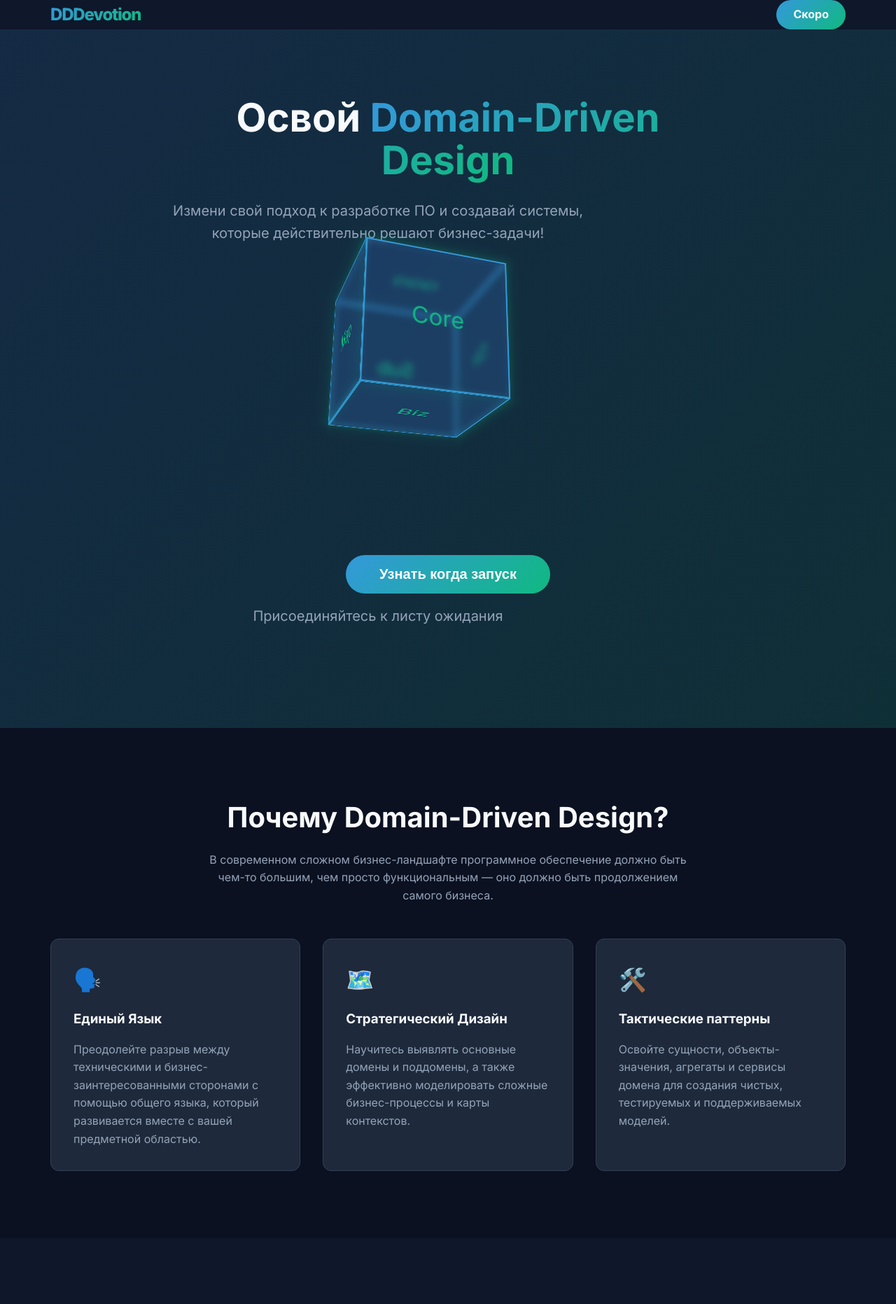
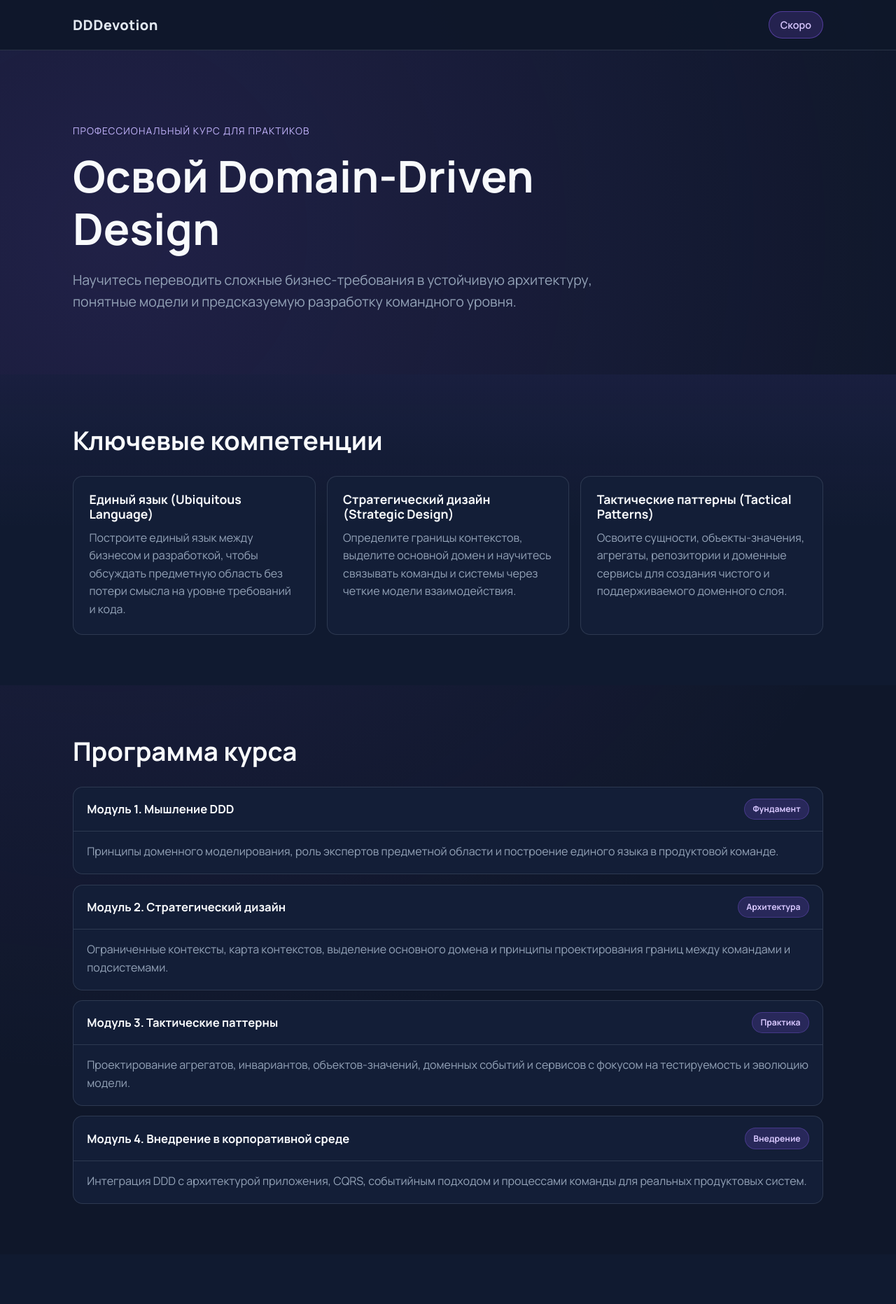
Before and after one commit to GraDea/dddcourse.github.io, a Jekyll site: the page built from index.md, in a window 1280 px wide. Shown: the top 1863 px of the page at 70% size. Built offline with Jekyll 4.4.1, drawn with Linux system fonts in a browser that asks for light colours; some of the changed text lies outside the part shown.

Commit message:
feat: refresh DDDevotion landing for GitHub Pages launch

```diff
--- a/assets/css/custom.css
+++ b/assets/css/custom.css
@@ -1,17 +1,16 @@
-/* Reset and Base Styles */
-@import url('https://fonts.googleapis.com/css2?family=Inter:wght@400;500;600;700;800&display=swap');
+@import url('https://fonts.googleapis.com/css2?family=Manrope:wght@400;500;600;700;800&display=swap');
 
 :root {
-    --bg-color: #0f172a;
-    --text-color: #e2e8f0;
-    --heading-color: #f8fafc;
-    --accent-blue: #3498db;
-    --accent-emerald: #10b981;
-    --card-bg: #1e293b;
-    --card-hover: #334155;
-    --border-color: #334155;
-    --gradient-primary: linear-gradient(135deg, var(--accent-blue), var(--accent-emerald));
-    --border-radius: 12px;
+    --bg-main: #0f172a;
+    --bg-surface: #131e37;
+    --bg-muted: #101a30;
+    --text-main: #e2e8f0;
+    --text-soft: #94a3b8;
+    --text-strong: #f8fafc;
+    --accent: #8b5cf6;
+    --accent-soft: rgba(139, 92, 246, 0.18);
+    --border: rgba(148, 163, 184, 0.2);
+    --radius: 14px;
 }
 
 * {
@@ -21,275 +20,262 @@
 }
 
 body {
-    background-color: var(--bg-color);
-    color: var(--text-color);
-    font-family: 'Inter', sans-serif;
+    background: radial-gradient(circle at 12% 12%, rgba(139, 92, 246, 0.14), transparent 45%), var(--bg-main);
+    color: var(--text-main);
+    font-family: 'Manrope', sans-serif;
     line-height: 1.6;
-    overflow-x: hidden;
 }
 
 a {
-    color: var(--accent-blue);
+    color: inherit;
     text-decoration: none;
 }
 
-a:hover {
-    color: var(--accent-emerald);
+h1,
+h2,
+h3 {
+    color: var(--text-strong);
+    line-height: 1.2;
 }
 
-h1, h2, h3, h4, h5, h6 {
-    color: var(--heading-color);
+.container {
+    width: min(1120px, 100%);
+    margin: 0 auto;
+    padding: 0 1.5rem;
+}
+
+.section-block {
+    padding: 4.5rem 0;
+}
+
+.site-header {
+    border-bottom: 1px solid var(--border);
+    background: rgba(15, 23, 42, 0.92);
+}
+
+.header-inner {
+    display: flex;
+    align-items: center;
+    justify-content: space-between;
+    padding: 1rem 1.5rem;
+}
+
+.logo {
+    font-weight: 800;
+    font-size: 1.25rem;
+    letter-spacing: 0.02em;
+}
+
+.soon-button {
+    border: 1px solid rgba(139, 92, 246, 0.45);
+    background: var(--accent-soft);
+    color: #d8c7ff;
+    border-radius: 999px;
+    padding: 0.45rem 1rem;
+    font-size: 0.9rem;
+    font-weight: 600;
+}
+
+.hero {
+    padding: 6.5rem 0 5.5rem;
+}
+
+.eyebrow {
+    color: #c4b5fd;
+    font-size: 0.86rem;
+    text-transform: uppercase;
+    letter-spacing: 0.08em;
     margin-bottom: 1rem;
+}
+
+.hero h1 {
+    font-size: clamp(2.2rem, 7vw, 3.9rem);
+    max-width: 760px;
+    margin-bottom: 1.25rem;
+}
+
+.hero-subtitle {
+    max-width: 780px;
+    color: var(--text-soft);
+    font-size: clamp(1rem, 2.1vw, 1.22rem);
+}
+
+.features {
+    background: linear-gradient(180deg, rgba(139, 92, 246, 0.07), transparent 50%), var(--bg-muted);
+}
+
+.features h2,
+.curriculum h2,
+.audience h2,
+.cta h2 {
+    margin-bottom: 1.8rem;
+    font-size: clamp(1.6rem, 3.8vw, 2.3rem);
+}
+
+.feature-grid {
+    display: grid;
+    gap: 1rem;
+    grid-template-columns: repeat(3, minmax(0, 1fr));
+}
+
+.feature-card {
+    background: var(--bg-surface);
+    border: 1px solid var(--border);
+    border-radius: var(--radius);
+    padding: 1.4rem;
+}
+
+.feature-card h3 {
+    font-size: 1.1rem;
+    margin-bottom: 0.65rem;
+}
+
+.feature-card p {
+    color: var(--text-soft);
+}
+
+.module-list {
+    display: grid;
+    gap: 0.9rem;
+}
+
+.module-card {
+    border: 1px solid var(--border);
+    border-radius: var(--radius);
+    background: var(--bg-surface);
+    overflow: hidden;
+}
+
+.module-head {
+    display: flex;
+    gap: 0.8rem;
+    justify-content: space-between;
+    align-items: center;
+    padding: 1rem 1.2rem;
+    border-bottom: 1px solid var(--border);
+}
+
+.module-head h3 {
+    font-size: 1.04rem;
+}
+
+.module-tag {
+    color: #d8c7ff;
+    background: var(--accent-soft);
+    border: 1px solid rgba(139, 92, 246, 0.3);
+    border-radius: 999px;
+    font-size: 0.76rem;
+    font-weight: 700;
+    padding: 0.28rem 0.7rem;
+    white-space: nowrap;
+}
+
+.module-body {
+    color: var(--text-soft);
+    padding: 1rem 1.2rem 1.15rem;
+}
+
+.testimonial {
+    background: var(--bg-muted);
+}
+
+.testimonial-card {
+    border: 1px solid var(--border);
+    border-left: 4px solid var(--accent);
+    background: var(--bg-surface);
+    border-radius: var(--radius);
+    padding: 1.8rem;
+}
+
+.testimonial-text {
+    font-size: 1.08rem;
+    color: #d1d9e8;
+    margin-bottom: 1rem;
+}
+
+.testimonial-author {
+    color: #c4b5fd;
     font-weight: 700;
 }
 
-/* Container */
-.container {
-    max-width: 1200px;
-    margin: 0 auto;
-    padding: 0 2rem;
+.audience-list {
+    list-style: none;
+    display: grid;
+    grid-template-columns: repeat(4, minmax(0, 1fr));
+    gap: 0.9rem;
 }
 
-/* Header/Nav */
-header {
-    padding: 2rem 0;
-    display: flex;
-    justify-content: space-between;
-    align-items: center;
-}
-
-.logo {
-    font-size: 1.5rem;
-    font-weight: 800;
-    background: var(--gradient-primary);
-    -webkit-background-clip: text;
-    -webkit-text-fill-color: transparent;
-    letter-spacing: -0.05em;
-}
-
-/* Hero Section */
-.hero {
-    display: flex;
-    flex-direction: column;
-    align-items: center;
+.audience-list li {
+    border: 1px solid var(--border);
+    background: var(--bg-surface);
+    border-radius: 999px;
     text-align: center;
-    padding: 6rem 0;
-    position: relative;
-    overflow: hidden;
-    background: linear-gradient(135deg, rgba(52, 152, 219, 0.15) 0%, rgba(16, 185, 129, 0.15) 100%);
-}
-
-.hero h1 {
-    font-size: 3.5rem;
-    line-height: 1.1;
-    margin-bottom: 1.5rem;
-    max-width: 800px;
-}
-
-.hero .highlight {
-    background: var(--gradient-primary);
-    -webkit-background-clip: text;
-    -webkit-text-fill-color: transparent;
-}
-
-.hero p {
-    font-size: 1.25rem;
-    color: #94a3b8;
-    max-width: 600px;
-    margin-bottom: 3rem;
-}
-
-/* 3D Abstract Domain Model (CSS Only) */
-.model-container {
-    position: relative;
-    width: 300px;
-    height: 300px;
-    margin: 0 auto 4rem;
-    perspective: 1000px;
-}
-
-.cube {
-    width: 100%;
-    height: 100%;
-    position: relative;
-    transform-style: preserve-3d;
-    transform: rotateX(20deg) rotateY(20deg);
-}
-
-.face {
-    position: absolute;
-    width: 200px;
-    height: 200px;
-    background: rgba(59, 130, 246, 0.1);
-    border: 2px solid var(--accent-blue);
-    display: flex;
-    align-items: center;
-    justify-content: center;
-    font-size: 2rem;
-    color: var(--accent-emerald);
-    backdrop-filter: blur(5px);
-    box-shadow: 0 0 20px rgba(16, 185, 129, 0.2);
-}
-
-.front  { transform: rotateY(0deg) translateZ(100px); }
-.back   { transform: rotateY(180deg) translateZ(100px); }
-.right  { transform: rotateY(90deg) translateZ(100px); }
-.left   { transform: rotateY(-90deg) translateZ(100px); }
-.top    { transform: rotateX(90deg) translateZ(100px); }
-.bottom { transform: rotateX(-90deg) translateZ(100px); }
-
-/* Features Grid */
-.features {
-    padding: 6rem 0;
-    background: #0b1120;
-}
-
-.features-grid {
-    display: grid;
-    grid-template-columns: repeat(auto-fit, minmax(300px, 1fr));
-    gap: 2rem;
-    margin-top: 3rem;
-}
-
-.feature-card {
-    background: var(--card-bg);
-    padding: 2rem;
-    border-radius: var(--border-radius);
-    border: 1px solid var(--border-color);
-}
-
-.feature-card:hover {
-    transform: translateY(-5px);
-    border-color: var(--accent-blue);
-    box-shadow: 0 10px 30px rgba(0, 0, 0, 0.3);
-}
-
-.feature-icon {
-    font-size: 2rem;
-    margin-bottom: 1rem;
-    color: var(--accent-emerald);
-}
-
-/* Curriculum Breakdown */
-.curriculum {
-    padding: 6rem 0;
-}
-
-.curriculum-list {
-    max-width: 800px;
-    margin: 3rem auto 0;
-}
-
-.module {
-    background: var(--card-bg);
-    border-radius: var(--border-radius);
-    margin-bottom: 1.5rem;
-    overflow: hidden;
-    border: 1px solid var(--border-color);
-}
-
-.module-header {
-    padding: 1.5rem;
-    cursor: pointer;
-    display: flex;
-    justify-content: space-between;
-    align-items: center;
+    padding: 0.62rem 0.9rem;
+    color: #dbe5f5;
     font-weight: 600;
 }
 
-.module-header:hover {
-    background: var(--card-hover);
+.cta {
+    text-align: center;
+    background: linear-gradient(180deg, transparent, rgba(139, 92, 246, 0.1));
 }
 
-.module-content {
-    padding: 0 1.5rem 1.5rem;
-    color: #94a3b8;
+.cta p {
+    max-width: 700px;
+    margin: 0 auto;
+    color: var(--text-soft);
 }
 
-.module-tag {
-    background: rgba(59, 130, 246, 0.2);
-    color: var(--accent-blue);
-    padding: 0.25rem 0.75rem;
-    border-radius: 20px;
-    font-size: 0.875rem;
+.primary-cta {
+    display: inline-block;
+    margin-top: 1.7rem;
+    background: var(--accent);
+    color: #ffffff;
+    border-radius: 999px;
+    font-weight: 700;
+    padding: 0.78rem 1.6rem;
+    border: 1px solid rgba(196, 181, 253, 0.45);
 }
 
-/* Testimonials */
-.testimonials {
-    padding: 6rem 0;
-    background: #0b1120;
-    text-align: center;
+.site-footer {
+    border-top: 1px solid var(--border);
+    padding: 2.2rem 0;
 }
 
-.testimonial-card {
-    background: var(--card-bg);
-    padding: 3rem;
-    border-radius: var(--border-radius);
-    max-width: 800px;
-    margin: 0 auto;
-    position: relative;
-    border: 1px solid var(--border-color);
+.footer-inner {
+    display: flex;
+    justify-content: space-between;
+    gap: 0.8rem;
+    color: #8391a8;
+    font-size: 0.9rem;
 }
 
-.testimonial-text {
-    font-size: 1.25rem;
-    font-style: italic;
-    margin-bottom: 2rem;
-    color: #cbd5e1;
+@media (max-width: 960px) {
+    .feature-grid {
+        grid-template-columns: 1fr;
+    }
+
+    .audience-list {
+        grid-template-columns: repeat(2, minmax(0, 1fr));
+    }
 }
 
-.testimonial-author {
-    font-weight: 700;
-    color: var(--accent-emerald);
-}
-
-/* Call to Action */
-.cta {
-    padding: 8rem 0;
-    text-align: center;
-    background: radial-gradient(circle at center, #1e293b 0%, #0f172a 70%);
-}
-
-.cta-button {
-    display: inline-block;
-    background: var(--gradient-primary);
-    color: white;
-    padding: 1rem 3rem;
-    border-radius: 50px;
-    font-weight: 700;
-    font-size: 1.25rem;
-    border: none;
-    cursor: pointer;
-    margin-top: 2rem;
-}
-
-.cta-button:hover {
-    transform: scale(1.05);
-    box-shadow: 0 0 30px rgba(59, 130, 246, 0.5);
-    color: white;
-}
-
-.cta-subtext {
-    margin-top: 1rem;
-    color: #64748b;
-    font-size: 0.875rem;
-}
-
-/* Footer */
-footer {
-    padding: 3rem 0;
-    text-align: center;
-    border-top: 1px solid var(--border-color);
-    color: #64748b;
-}
-
-/* Responsive */
-@media (max-width: 768px) {
-    .hero h1 {
-        font-size: 2.5rem;
+@media (max-width: 640px) {
+    .hero {
+        padding-top: 4.8rem;
     }
 
-    .model-container {
-        transform: scale(0.7);
+    .module-head {
+        flex-direction: column;
+        align-items: flex-start;
+    }
+
+    .audience-list {
+        grid-template-columns: 1fr;
+    }
+
+    .footer-inner {
+        flex-direction: column;
+        text-align: center;
     }
 }
--- a/index.md
+++ b/index.md
@@ -1,156 +1,120 @@
 ---
 layout: default
-title: Мастерство Domain-Driven Design
-subtitle: Создавай программное обеспечение, которое приносит реальную пользу бизнесу
+title: DDDevotion — курс по Domain-Driven Design
+subtitle: Освойте DDD и проектируйте системы, которые отражают бизнес-логику
 ---
 
-<header class="container">
-  <div class="logo">DDDevotion</div>
-  <a href="#" class="cta-button" style="margin-top: 0; padding: 0.5rem 1.5rem; font-size: 1rem;">Скоро</a>
+<header class="site-header">
+  <div class="container header-inner">
+    <div class="logo">DDDevotion</div>
+    <a href="#cta" class="soon-button">Скоро</a>
+  </div>
 </header>
 
 <section class="hero">
   <div class="container">
-    <h1>Освой <span class="highlight">Domain-Driven Design</span></h1>
-    <p>Измени свой подход к разработке ПО и создавай системы, которые действительно решают бизнес-задачи!</p>
-
-    <div class="model-container">
-      <div class="cube">
-        <div class="face front">Core</div>
-        <div class="face back">Sub</div>
-        <div class="face right">Ctx</div>
-        <div class="face left">Map</div>
-        <div class="face top">DDD</div>
-        <div class="face bottom">Biz</div>
-      </div>
-    </div>
-
-    <button class="cta-button">Узнать когда запуск</button>
-    <p class="cta-subtext">Присоединяйтесь к листу ожидания</p>
+    <p class="eyebrow">Профессиональный курс для практиков</p>
+    <h1>Освой Domain-Driven Design</h1>
+    <p class="hero-subtitle">Научитесь переводить сложные бизнес-требования в устойчивую архитектуру, понятные модели и предсказуемую разработку командного уровня.</p>
   </div>
 </section>
 
-<section class="features">
+<section class="features section-block">
   <div class="container">
-    <h2 style="text-align: center; font-size: 2.5rem; margin-bottom: 1rem;">Почему <span class="highlight">Domain-Driven Design?</span></h2>
-    <p style="text-align: center; color: #94a3b8; max-width: 700px; margin: 0 auto;">
-      В современном сложном бизнес-ландшафте программное обеспечение должно быть чем-то большим, чем просто функциональным — оно должно быть продолжением самого бизнеса.
-    </p>
-
-    <div class="features-grid">
-      <div class="feature-card">
-        <div class="feature-icon">🗣️</div>
-        <h3>Единый Язык</h3>
-        <p style="color: #94a3b8;">Преодолейте разрыв между техническими и бизнес-заинтересованными сторонами с помощью общего языка, который развивается вместе с вашей предметной областью.</p>
-      </div>
-
-      <div class="feature-card">
-        <div class="feature-icon">🗺️</div>
-        <h3>Стратегический Дизайн</h3>
-        <p style="color: #94a3b8;">Научитесь выявлять основные домены и поддомены, а также эффективно моделировать сложные бизнес-процессы и карты контекстов.</p>
-      </div>
-
-      <div class="feature-card">
-        <div class="feature-icon">🛠️</div>
-        <h3>Тактические паттерны</h3>
-        <p style="color: #94a3b8;">Освойте сущности, объекты-значения, агрегаты и сервисы домена для создания чистых, тестируемых и поддерживаемых моделей.</p>
-      </div>
+    <h2>Ключевые компетенции</h2>
+    <div class="feature-grid">
+      <article class="feature-card">
+        <h3>Единый язык (Ubiquitous Language)</h3>
+        <p>Построите единый язык между бизнесом и разработкой, чтобы обсуждать предметную область без потери смысла на уровне требований и кода.</p>
+      </article>
+      <article class="feature-card">
+        <h3>Стратегический дизайн (Strategic Design)</h3>
+        <p>Определите границы контекстов, выделите основной домен и научитесь связывать команды и системы через четкие модели взаимодействия.</p>
+      </article>
+      <article class="feature-card">
+        <h3>Тактические паттерны (Tactical Patterns)</h3>
+        <p>Освоите сущности, объекты-значения, агрегаты, репозитории и доменные сервисы для создания чистого и поддерживаемого доменного слоя.</p>
+      </article>
     </div>
   </div>
 </section>
 
-<section class="curriculum">
+<section class="curriculum section-block">
   <div class="container">
-    <h2 style="text-align: center; font-size: 2.5rem;">Структура Курса</h2>
-    <div class="curriculum-list">
-
-      <div class="module">
-        <div class="module-header">
-          <span>Модуль 1: Основы DDD</span>
-          <span class="module-tag">Введение</span>
+    <h2>Программа курса</h2>
+    <div class="module-list">
+      <article class="module-card">
+        <div class="module-head">
+          <h3>Модуль 1. Мышление DDD</h3>
+          <span class="module-tag">Фундамент</span>
         </div>
-        <div class="module-content">
-          <ul>
-            <li>Понимание ключевых концепций и философии DDD</li>
-            <li>Важность Единого Языка (Ubiquitous Language)</li>
-            <li>Различия стратегического и тактического дизайна</li>
-          </ul>
+        <div class="module-body">
+          Принципы доменного моделирования, роль экспертов предметной области и построение единого языка в продуктовой команде.
         </div>
-      </div>
-
-      <div class="module">
-        <div class="module-header">
-          <span>Модуль 2: Стратегический Дизайн</span>
+      </article>
+      <article class="module-card">
+        <div class="module-head">
+          <h3>Модуль 2. Стратегический дизайн</h3>
           <span class="module-tag">Архитектура</span>
         </div>
-        <div class="module-content">
-          <ul>
-            <li>Ограниченные контексты (Bounded Contexts)</li>
-            <li>Выделение основного домена (Core Domain)</li>
-            <li>Context Mapping и интеграция систем</li>
-          </ul>
+        <div class="module-body">
+          Ограниченные контексты, карта контекстов, выделение основного домена и принципы проектирования границ между командами и подсистемами.
         </div>
-      </div>
-
-      <div class="module">
-        <div class="module-header">
-          <span>Модуль 3: Тактический Дизайн</span>
-          <span class="module-tag">Код</span>
-        </div>
-        <div class="module-content">
-          <ul>
-            <li>Строительные блоки: Сущности, Value Objects, Агрегаты</li>
-            <li>Сервисы домена и Доменные События</li>
-            <li>Репозитории и Фабрики: лучшие практики</li>
-          </ul>
-        </div>
-      </div>
-
-      <div class="module">
-        <div class="module-header">
-          <span>Модуль 4: Шаблоны Внедрения</span>
+      </article>
+      <article class="module-card">
+        <div class="module-head">
+          <h3>Модуль 3. Тактические паттерны</h3>
           <span class="module-tag">Практика</span>
         </div>
-        <div class="module-content">
-          <ul>
-            <li>Гексагональная Архитектура (Ports & Adapters)</li>
-            <li>CQRS и Event Sourcing: когда применять</li>
-            <li>Стратегии тестирования доменных моделей</li>
-          </ul>
+        <div class="module-body">
+          Проектирование агрегатов, инвариантов, объектов-значений, доменных событий и сервисов с фокусом на тестируемость и эволюцию модели.
         </div>
-      </div>
-
+      </article>
+      <article class="module-card">
+        <div class="module-head">
+          <h3>Модуль 4. Внедрение в корпоративной среде</h3>
+          <span class="module-tag">Внедрение</span>
+        </div>
+        <div class="module-body">
+          Интеграция DDD с архитектурой приложения, CQRS, событийным подходом и процессами команды для реальных продуктовых систем.
+        </div>
+      </article>
     </div>
   </div>
 </section>
 
-<section class="testimonials">
+<section class="testimonial section-block">
   <div class="container">
     <div class="testimonial-card">
-      <p class="testimonial-text">"Этот курс полностью изменил наш подход к проектированию ПО. Принципы DDD помогли нам как никогда раньше согласовать техническую реализацию с бизнес-целями, что привело к сокращению time-to-market."</p>
-      <div class="testimonial-author">— Алексей Петров, Ведущий архитектор</div>
+      <p class="testimonial-text">«После внедрения подходов из DDDevotion мы сократили количество архитектурных переработок и получили предсказуемый цикл поставки фич. Курс дал общую модель мышления для архитекторов и команд разработки.»</p>
+      <p class="testimonial-author">Игорь Ковалев, ведущий архитектор</p>
     </div>
   </div>
 </section>
 
-<section class="cta">
+<section class="audience section-block">
   <div class="container">
-    <h2>Для кого этот курс?</h2>
-    <div style="display: flex; flex-wrap: wrap; justify-content: center; gap: 1rem; margin: 2rem 0;">
-        <span class="module-tag" style="font-size: 1rem; padding: 0.5rem 1rem;">Архитекторы ПО</span>
-        <span class="module-tag" style="font-size: 1rem; padding: 0.5rem 1rem;">Senior Разработчики</span>
-        <span class="module-tag" style="font-size: 1rem; padding: 0.5rem 1rem;">Tech Leads</span>
-        <span class="module-tag" style="font-size: 1rem; padding: 0.5rem 1rem;">Product Owners</span>
-    </div>
-
-    <h2 style="margin-top: 4rem;">Готовы изменить свой подход?</h2>
-    <button class="cta-button">Узнать когда запуск</button>
-    <p class="cta-subtext">Первый поток стартует скоро</p>
+    <h2>Кому подойдет курс</h2>
+    <ul class="audience-list">
+      <li>Архитекторы ПО</li>
+      <li>Старшие разработчики</li>
+      <li>Технические лиды</li>
+      <li>Владельцы продуктов</li>
+    </ul>
   </div>
 </section>
 
-<footer>
+<section class="cta section-block" id="cta">
   <div class="container">
-    <p>© 2025 DDDevotion. Все права защищены.</p>
+    <h2>Узнайте о старте первого потока</h2>
+    <p>Оставьте интерес, чтобы первыми получить программу, даты и условия участия.</p>
+    <a href="#" class="primary-cta">Узнать когда запуск</a>
+  </div>
+</section>
+
+<footer class="site-footer">
+  <div class="container footer-inner">
+    <p>© 2026 DDDevotion</p>
+    <p>Курс по предметно-ориентированному проектированию на русском языке</p>
   </div>
 </footer>
```
